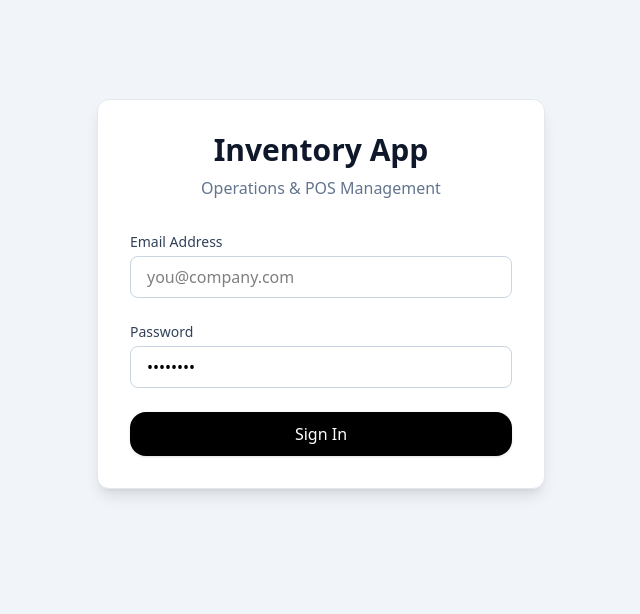
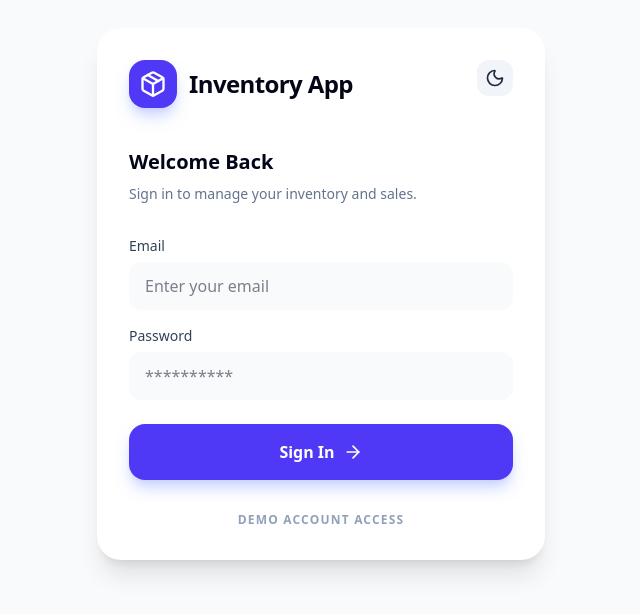
Before and after one commit to xxemat20xx/mern-inventory-app, a React app in the folder frontend/: page / in a window 1280 px wide. Shown: the part 106-720 px from the top of the page, without its empty margins (319-959 px from the left). Built offline with nearby package versions, Linux system fonts and the light colour scheme; no server answers; the HTML template or start-up script is replaced by a standard one.

Commit message:
changed ui

```diff
--- a/frontend/package.json
+++ b/frontend/package.json
@@ -18,18 +18,21 @@
     "react-hot-toast": "^2.6.0",
     "react-router-dom": "^7.12.0",
     "recharts": "^3.6.0",
-    "tailwindcss": "^4.1.18",
     "zustand": "^5.0.10"
   },
   "devDependencies": {
     "@eslint/js": "^9.39.1",
+    "@tailwindcss/postcss": "^4.1.18",
     "@types/react": "^19.2.5",
     "@types/react-dom": "^19.2.3",
     "@vitejs/plugin-react": "^5.1.1",
+    "autoprefixer": "^10.4.23",
     "eslint": "^9.39.1",
     "eslint-plugin-react-hooks": "^7.0.1",
     "eslint-plugin-react-refresh": "^0.4.24",
     "globals": "^16.5.0",
+    "postcss": "^8.5.6",
+    "tailwindcss": "^4.1.18",
     "vite": "^7.2.4"
   }
 }
--- /dev/null
+++ b/frontend/postcss.config.js
@@ -0,0 +1,6 @@
+export default {
+  plugins: {
+    "@tailwindcss/postcss": {},
+    autoprefixer: {},
+  },
+};
--- a/frontend/src/App.jsx
+++ b/frontend/src/App.jsx
@@ -1,68 +1,168 @@
-import { useEffect } from "react";
+import { useEffect, useState } from "react";
 import { Routes, Route, Navigate } from "react-router-dom";
 import { useAuthStore } from "./store/useAuthStore";
+
+// VIEW STATE
 import { ViewState } from "./types";
 
-// layout
+// Pages
+import Login from "./pages/Login";
+import Dashboard from "./pages/Dashboard";
+import Terminal from "./pages/Terminal";
+import SalesLogsPage from "./pages/SalesLogsPage";
+import InventoryPage from "./pages/InventoryPage";
+import StockLogsPage from "./pages/StockLogsPage";
+import Analytics from "./pages/Analytics";
+
+// Components
+import { ProtectedRoutes } from "./components/ProtectedRoutes";
 import Layout from "./components/Layout";
 
-// pages
-import Dashboard from "./pages/Dashboard";
-import Inventory from "./pages/InventoryPage";
-import Terminal from "./pages/Terminal";
-import Analytics from "./pages/Analytics";
-import StockLogs from "./pages/StockLogsPage";
-import SalesLogs from "./pages/SalesLogsPage";
-import Login from "./pages/Login";
+const App = () => {
+  const { isAuthenticated, checkAuth, user } = useAuthStore();
 
-const App = () => {
-  const {
-    user,
-    isAuthenticated,
-    isCheckingAuth,
-    currentView,
-    checkAuth
-  } = useAuthStore();
+  // 🌙 Dark Mode
+  const [isDarkMode, setIsDarkMode] = useState(() => {
+    return localStorage.getItem("theme") === "dark";
+  });
 
+  useEffect(() => {
+    const root = document.documentElement;
+    if (isDarkMode) {
+      root.classList.add("theme-dark");
+      localStorage.setItem("theme", "dark");
+    } else {
+      root.classList.remove("theme-dark");
+      localStorage.setItem("theme", "light");
+    }
+  }, [isDarkMode]);
+
+  // 🔐 Auth check
   useEffect(() => {
     checkAuth();
   }, [checkAuth]);
 
-  // ⏳ Checking auth
-  if (isCheckingAuth) {
-    return <div>Checking authentication...</div>;
+  // 🔑 ROLE-BASED VIEW RENDERING
+  const renderView = (view) => {
+    // ADMIN → ALL ACCESS
+    if (user?.role === "admin") {
+      switch (view) {
+        case ViewState.DASHBOARD:
+          return <Dashboard />;
+        case ViewState.INVENTORY:
+          return <InventoryPage />;
+        case ViewState.STOCK_LOGS:
+          return <StockLogsPage />;
+        case ViewState.ANALYTICS:
+          return <Analytics />;
+        case ViewState.TERMINAL:
+          return <Terminal />;
+        case ViewState.SALE_LOGS:
+          return <SalesLogsPage />;
+        default:
+          return <Navigate to="/dashboard" replace />;
+      }
     }
 
-  // 🔒 Not logged in
-  if (!isAuthenticated) {
-    return <Login />;
+    // STAFF → LIMITED ACCESS
+    if (user?.role === "staff") {
+      if (view === ViewState.TERMINAL) return <Terminal />;
+      if (view === ViewState.SALE_LOGS) return <SalesLogsPage />;
+
+      return <Navigate to="/terminal" replace />;
     }
 
-  const renderView = () => {
-    if (currentView === ViewState.DASHBOARD) {
-      return <Dashboard />;
-    } else if (currentView === ViewState.INVENTORY) {
-      return <Inventory />;
-    } else if (currentView === ViewState.TERMINAL) {
-      return <Terminal />;
-    } else if (currentView === ViewState.ANALYTICS) {
-      return user?.role === "admin" ? <Analytics /> : <Dashboard />;
-    } else if (currentView === ViewState.STOCK_LOGS) {
-      return user?.role === "admin" ? <StockLogs /> : <Dashboard />;
-    } else if (currentView === ViewState.SALE_LOGS) {
-      return user?.role === "admin" ? <SalesLogs /> : <Dashboard />;
-    } else {
-      return <Dashboard />;
+    return <Navigate to="/login" replace />;
+  };
+
+  // 🚫 Not authenticated
+  if (!isAuthenticated) {
+    return (
+      <Login
+        isDarkMode={isDarkMode}
+        toggleTheme={() => setIsDarkMode(!isDarkMode)}
+      />
+    );
   }
-  };
 
   return (
     <Routes>
+      <Route element={<ProtectedRoutes />}>
         <Route
           path="/dashboard"
-        element={<Layout>{renderView()}</Layout>}
+          element={
+            <Layout
+              isDarkMode={isDarkMode}
+              toggleTheme={() => setIsDarkMode(!isDarkMode)}
+            >
+              {renderView(ViewState.DASHBOARD)}
+            </Layout>
+          }
         />
-      <Route path="*" element={<Navigate to="/dashboard" replace />} />
+
+        <Route
+          path="/inventory"
+          element={
+            <Layout
+              isDarkMode={isDarkMode}
+              toggleTheme={() => setIsDarkMode(!isDarkMode)}
+            >
+              {renderView(ViewState.INVENTORY)}
+            </Layout>
+          }
+        />
+
+        <Route
+          path="/stock-logs"
+          element={
+            <Layout
+              isDarkMode={isDarkMode}
+              toggleTheme={() => setIsDarkMode(!isDarkMode)}
+            >
+              {renderView(ViewState.STOCK_LOGS)}
+            </Layout>
+          }
+        />
+
+        <Route
+          path="/analytics"
+          element={
+            <Layout
+              isDarkMode={isDarkMode}
+              toggleTheme={() => setIsDarkMode(!isDarkMode)}
+            >
+              {renderView(ViewState.ANALYTICS)}
+            </Layout>
+          }
+        />
+
+        <Route
+          path="/terminal"
+          element={
+            <Layout
+              isDarkMode={isDarkMode}
+              toggleTheme={() => setIsDarkMode(!isDarkMode)}
+            >
+              {renderView(ViewState.TERMINAL)}
+            </Layout>
+          }
+        />
+
+        <Route
+          path="/sales-logs"
+          element={
+            <Layout
+              isDarkMode={isDarkMode}
+              toggleTheme={() => setIsDarkMode(!isDarkMode)}
+            >
+              {renderView(ViewState.SALE_LOGS)}
+            </Layout>
+          }
+        />
+      </Route>
+
+      {/* Fallback */}
+      <Route path="*" element={<Navigate to="/terminal" replace />} />
     </Routes>
   );
 };
--- a/frontend/src/components/Layout.jsx
+++ b/frontend/src/components/Layout.jsx
@@ -10,8 +10,11 @@ import {
   TrendingUp,
   X,
   LogOut,
-  Menu
+  Menu,
+  Sun,
+  Moon
 } from "lucide-react";
+import { useNavigate } from "react-router-dom";
 
 
 const SidebarItem = ({icon, label, active, onClick}) => {
@@ -19,23 +22,19 @@ const SidebarItem = ({icon, label, active, onClick}) => {
     <button
     onClick={onClick}
     className={`flex items-center width-full px-4 py-3 text-sm font-medium
-      rounded-lg mb-1
-      ${active
-        ? "bg-gray-200 text-gray-900"
-        : "text-gray-600 hover:bg-gray-100 hover:text-gray-900"
-      }`
-    }
+      rounded-lg mb-1 ` }
+      style={{color: active ? 'white' : 'var(--text)', backgroundColor: active ? 'var(--primary)' : 'transparent'}}
       >
-        <span className="mr-3">{icon}</span>
+        <span className="mr-3" style={{color:'var(--text)'}}>{icon}</span>
         {label}
       </button>
   )
 }
-const Layout = ({ children }) => {
-  const { user, logout, currentView, setCurrentView } = useAuthStore();
-  const [isSidebarOpen, setIsSidebarOpen] = useState(true);
-
-  // const isAdmin = user?.role === "admin";
+const Layout = ({ children, isDarkMode, toggleTheme }) => {
+  const { logout, currentView, setCurrentView, user } = useAuthStore();
+  const [isSidebarOpen, setIsSidebarOpen] = useState(false);
+  const navigate = useNavigate();
+  const isAdmin = user?.role === "admin";
 
   return (
     <div className="flex h-screen bg-slate-50 overflow-hidden">
@@ -48,9 +47,13 @@ const Layout = ({ children }) => {
           }
       {/* Sidebar */}
         <aside
-        className={`fixed lg:static inset-y-0 left-0 z-30 w-64 bg-white border-r border-slate-200 transform transition-transform duration-200 ease-in-out
-          ${isSidebarOpen ? "translate-x-0" : "-translate-x-full"}`}
+          className={`fixed lg:static inset-y-0 left-0 z-30 w-64 bg-white border-r border-slate-200
+          transform transition-transform duration-200 ease-in-out
+          ${isSidebarOpen ? "translate-x-0" : "-translate-x-full"}
+          lg:translate-x-0`}
+          style={{ backgroundColor: 'var(--card)', color: 'var(--text)' }}
         >
+
         <div className="flex flex-col h-full">
           <div className="flex items-center justify-center h-16 border-b border-slate-200 px-6">
             <div className="flex items-center space-x-2 text-primary-600 font-bold text-xl">
@@ -66,41 +69,71 @@ const Layout = ({ children }) => {
 
           {/* NAV */}
           <nav className="flex-1 px-4 py-6 space-y-2 overflow-y-auto">
+             {isAdmin && (
+               <>
                  <SidebarItem
                 icon={<LayoutDashboard size={16} />}
                 label="Dashboard"
                 active={currentView === ViewState.DASHBOARD}
-              onClick={() => setCurrentView(ViewState.DASHBOARD)}
+                onClick={() => {
+                  setCurrentView(ViewState.DASHBOARD);
+                  navigate("/dashboard");
+                  setIsSidebarOpen(false);
+                }}
               />
+
               <SidebarItem
               icon={<Package size={16} />}
               label="Inventory"
               active={currentView === ViewState.INVENTORY}
-              onClick={() => setCurrentView(ViewState.INVENTORY)}
-             />
-             <SidebarItem
-              icon={<ShoppingCart size={16} />}
-              label="Terminal"
-              active={currentView === ViewState.TERMINAL}
-              onClick={() => setCurrentView(ViewState.TERMINAL)}
+              onClick={() => {
+                setCurrentView(ViewState.INVENTORY);
+                navigate("/inventory");
+                setIsSidebarOpen(false);
+              }}
              />
             <SidebarItem
               icon={<BarChart3 size={16} />}
               label="Analytics"
               active={currentView === ViewState.ANALYTICS}
-              onClick={() => setCurrentView(ViewState.ANALYTICS)}
+              onClick={() => {
+                setCurrentView(ViewState.ANALYTICS);
+                navigate("/analytics");
+                setIsSidebarOpen(false);
+              }}
+             />
+                           <SidebarItem
+              icon={<FileBox size={16} />}
+              label="Stock Logs"
+              active={currentView === ViewState.STOCK_LOGS}
+              onClick={() => {
+                setCurrentView(ViewState.STOCK_LOGS);
+                navigate("/stock-logs");
+                setIsSidebarOpen(false);
+              }}
+             />
+               </>
+             )}
+
+             <SidebarItem
+              icon={<ShoppingCart size={16} />}
+              label="Terminal"
+              active={currentView === ViewState.TERMINAL}
+              onClick={() => {
+                setCurrentView(ViewState.TERMINAL);
+                navigate("/terminal");
+                setIsSidebarOpen(false);
+              }}
               />
               <SidebarItem
               icon={<TrendingUp size={16} />}
               label="Sales Logs"
               active={currentView === ViewState.SALE_LOGS}
-              onClick={() => setCurrentView(ViewState.SALE_LOGS)}
-             />
-              <SidebarItem
-              icon={<FileBox size={16} />}
-              label="Stock Logs"
-              active={currentView === ViewState.STOCK_LOGS}
-              onClick={() => setCurrentView(ViewState.STOCK_LOGS)}
+              onClick={() => {
+                setCurrentView(ViewState.SALE_LOGS);
+                navigate("/sales-logs");
+                setIsSidebarOpen(false);
+              }}
              />
 
           </nav>
@@ -110,10 +143,19 @@ const Layout = ({ children }) => {
                     <div className="flex items-center gap-3">
                       <div className="w-8 h-8 rounded-full bg-blue-100 flex items-center justify-center font-bold text-blue-600 text-xs">A</div>
                       <div>
-                        <p className="text-[10px] font-black uppercase text-gray-400 leading-none">Admin</p>
-                        <p className="text-xs font-bold text-gray-700">Store Lead</p>
+                        <p className="text-[10px] font-black uppercase text-gray-400 leading-none">{user?.role.toUpperCase() || 'STAFF'}</p>
+                        <p className="text-xs font-bold text-gray-700">{user?.email.split('@')[0] || 'User'}</p>
                       </div>
                     </div>
+                    <button
+                      onClick={toggleTheme}
+                      className="p-2 rounded-lg
+                      hover:bg-slate-100
+                      text-slate-700 cursor-pointer"
+                        style={{backgroundColor: 'var(--text)', color: 'var(--bg)'}}
+                    >
+                      {isDarkMode ? <Sun /> : <Moon />}
+                    </button>
                     <button
                       onClick={logout}
                       className="p-2 text-gray-400 hover:text-red-500 hover:bg-red-50 rounded-lg transition-colors"
@@ -121,6 +163,7 @@ const Layout = ({ children }) => {
                     >
                       <LogOut size={18} />
                     </button>
+
                   </div>
           </div>
         </div>
--- a/frontend/src/components/ProtectedRoutes.jsx
+++ b/frontend/src/components/ProtectedRoutes.jsx
@@ -4,7 +4,5 @@ import { useAuthStore } from '../store/useAuthStore';
 
 export const ProtectedRoutes = () => {
     const { isAuthenticated } = useAuthStore();
-
     return isAuthenticated ? <Outlet /> : <Navigate to="/login" />;
-
 }
--- a/frontend/src/pages/Login.jsx
+++ b/frontend/src/pages/Login.jsx
@@ -1,60 +1,106 @@
-import { useState} from "react"
-import { useAuthStore } from "../store/useAuthStore"
-import { useNavigate } from "react-router-dom";
+import React, { useState} from 'react';
+import {
+  Package,
+  ShieldCheck,
+  User as UserIcon,
+  Sun,
+  Moon,
+  ArrowRight,
+} from 'lucide-react';
 
-const Login = () => {
-  const [email, setEmail] = useState("");
-  const [password, setPassword] = useState("123456");
-  const { login } = useAuthStore();
-  const navigate = useNavigate();
-  const handleSubmit = async (e) => {
+import { useAuthStore } from '../store/useAuthStore';
+
+const Login = ({ isDarkMode, toggleTheme }) => {
+
+  const { login} = useAuthStore();
+  const [email, setEmail] = useState('');
+  const [password, setPassword] = useState('');
+
+  const handleLogin = async(e) => {
     e.preventDefault();
-      await login(email, password);
-      navigate("/dashboard");
-  }
+    await login(email, password)
+  };
 
   return (
-    <div className="min-h-screen flex items-center justify-center bg-slate-100 p-4">
-      <div className="max-w-md w-full bg-white rounded-xl shadow-lg p-8 border border-slate-200">
-        <div className="text-center mb-8">
-          <h1 className="text-3xl font-bold text-slate-900">Inventory App</h1>
-          <p className="text-slate-500 mt-2">Operations & POS Management</p>
+
+    <div className="min-h-screen flex items-center justify-center
+    " style={{ backgroundColor: 'var(--bg)', color: 'var(--text)' }}>
+
+      <div className="w-full max-w-md">
+        <div className="bg-white rounded-3xl shadow-xl p-8" style={{ backgroundColor: 'var(--card)', color: 'var(--text)' }}>
+          <div className="flex justify-between items-start mb-10">
+            <div className="flex items-center gap-3">
+              <div className="w-12 h-12 bg-indigo-600 rounded-2xl flex items-center justify-center shadow-lg shadow-indigo-200 dark:shadow-none">
+                <Package className="text-white" size={28} />
+              </div>
+              <h1 className="text-2xl font-bold tracking-tight text-slate-900" style={{color: 'var(--text)'}}>Inventory App</h1>
             </div>
 
-        <form onSubmit={handleSubmit} className="space-y-6">
+            <button
+              onClick={toggleTheme}
+              className={`${isDarkMode ? 'bg-slate-800 text-slate-200' : 'bg-slate-100 text-slate-800'} p-2 rounded-xl hover:bg-opacity-80 transition-colors}`}
+            >
+              {isDarkMode ? <Sun size={20} /> : <Moon size={20} />}
+            </button>
+          </div>
+
+          <div className="mb-8">
+            <h2 className="text-xl font-semibold mb-2 text-slate-50" style={{color:' var(--text)'}}>Welcome Back</h2>
+            <p className="text-slate-500 dark:text-slate-500 text-sm">
+              Sign in to manage your inventory and sales.
+            </p>
+          </div>
+
+          <form onSubmit={handleLogin} className="space-y-6">
+            <div className="space-y-4">
               <div>
-            <label className="block text-sm font-medium text-slate-700 mb-1">Email Address</label>
+                <label className="block text-sm font-medium text-slate-700 dark:text-slate-300 mb-1.5">
+                  Email
+                </label>
                 <input
                   type="email"
-              required
                   value={email}
                   onChange={(e) => setEmail(e.target.value)}
-              className="w-full px-4 py-2 border border-slate-300 rounded-lg focus:ring-2 focus:ring-primary-500 focus:border-primary-500 outline-none transition-all"
-              placeholder="you@company.com"
+                  placeholder='Enter your email'
+                  required
+                  className="w-full px-4 py-3 rounded-xl bg-slate-5 focus:ring-2 focus:ring-indigo-500 outline-none transition-all"
+                  style={{backgroundColor: 'var(--bg)', color: 'var(--text)'}}
                 />
               </div>
 
               <div>
-            <label className="block text-sm font-medium text-slate-700 mb-1">Password</label>
+                <label className="block text-sm font-medium text-slate-700 dark:text-slate-300 mb-1.5">
+                  Password
+                </label>
                 <input
                   type="password"
-              defaultValue="password"
-              className="w-full px-4 py-2 border border-slate-300 rounded-lg focus:ring-2 focus:ring-primary-500 focus:border-primary-500 outline-none transition-all"
-              placeholder="••••••••"
+                  name='password'
+                  value={password}
                   onChange={(e) => setPassword(e.target.value)}
+                  autoComplete=''
+                  required
+                  placeholder='**********'
+                  className="w-full px-4 py-3 rounded-xl bg-slate-5 focus:ring-2 focus:ring-indigo-500 outline-none transition-all"
+                  style={{backgroundColor: 'var(--bg)', color: 'var(--text)'}}
                 />
+              </div>
             </div>
 
             <button
               type="submit"
-            className="bg-black text-white py-2.5 w-full rounded-2xl hover:bg-slate-900 transition-colors shadow-sm cursor-pointer"
+              className="w-full py-4 bg-indigo-600 hover:bg-indigo-700 text-white rounded-2xl font-bold shadow-lg shadow-indigo-200 dark:shadow-none flex items-center justify-center gap-2 transition-all transform hover:scale-[1.01] active:scale-[0.99]"
             >
-            Sign In
+              Sign In <ArrowRight size={20} />
             </button>
           </form>
+
+          <p className="mt-8 text-center text-xs text-slate-400 uppercase tracking-widest font-semibold">
+            Demo Account Access
+          </p>
         </div>
       </div>
-  )
-}
+    </div>
+  );
+};
 
-export default Login
+export default Login;
--- a/frontend/src/store/useAuthStore.js
+++ b/frontend/src/store/useAuthStore.js
@@ -10,7 +10,7 @@ export const useAuthStore = create((set) => ({
     isLoading: false,
     error: null,
 
-    //DASHBOARD NAVIGATION STATE
+    // //DASHBOARD NAVIGATION STATE
     currentView: ViewState.DASHBOARD,
     setCurrentView: (view) => set({ currentView: view }),
 
--- /dev/null
+++ b/frontend/tailwind.config.js
@@ -0,0 +1,11 @@
+export default {
+  darkMode: ['class', '[data-theme="dark"]'],
+  content: [
+    './index.html',
+    './src/**/*.{js,ts,jsx,tsx}',
+  ],
+  theme: {
+    extend: {},
+  },
+  plugins: [],
+};
```
Also changed, not shown: frontend/src/index.css (+19 -0 lines), 1 other file (tests, documents, lock files or other folders). Lines whose indentation alone changed are shown as unchanged.
